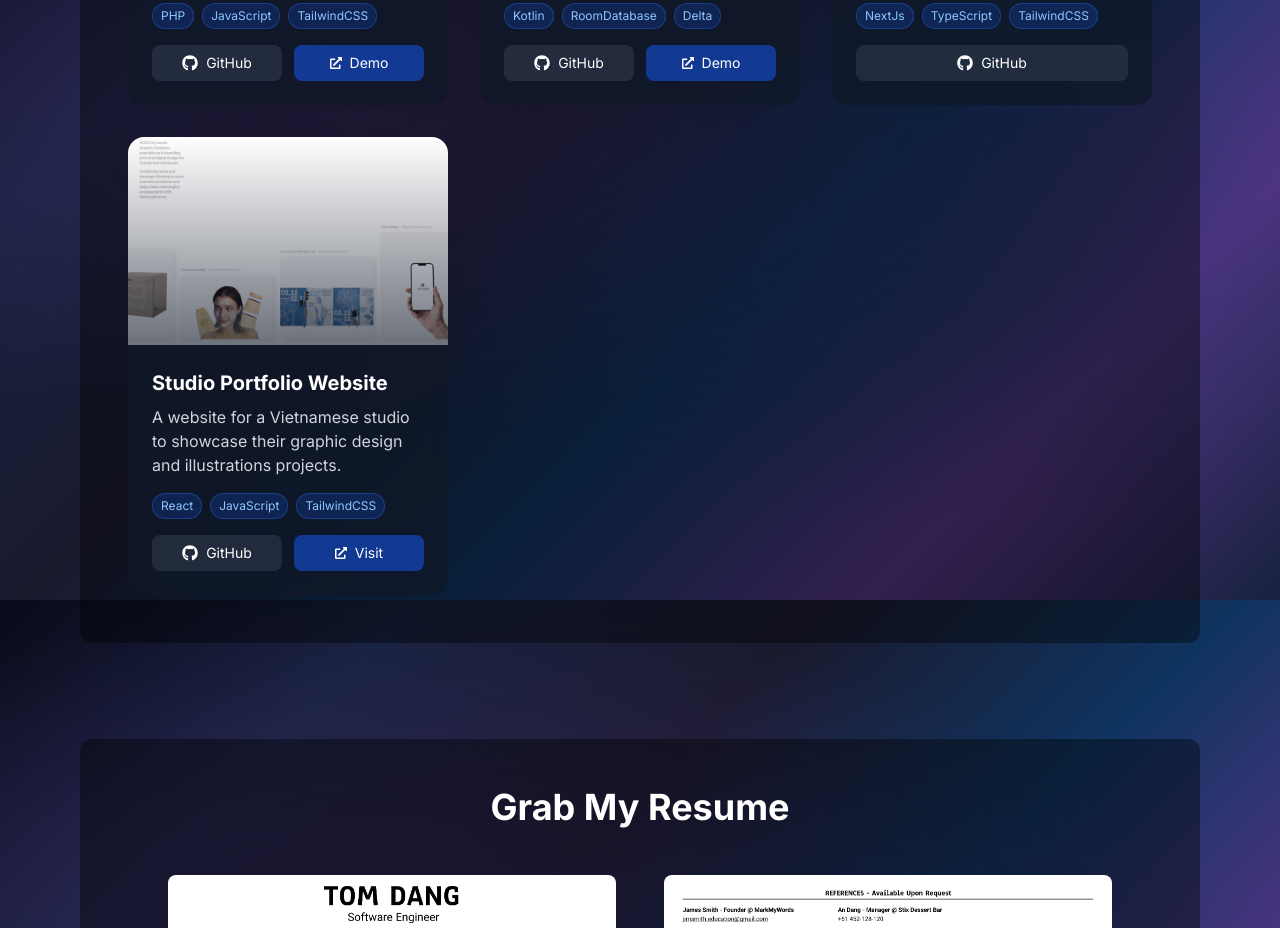
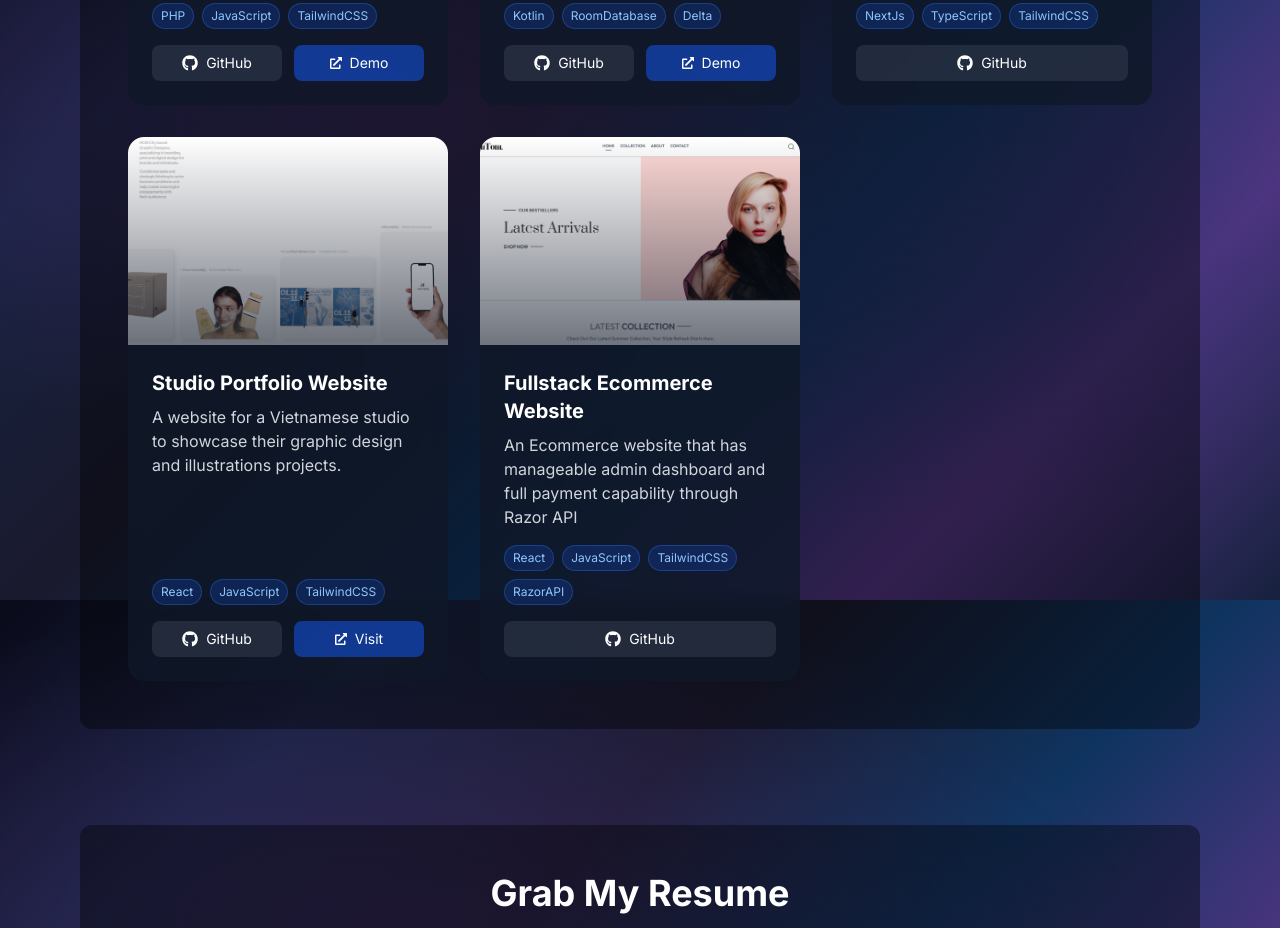
Before and after one commit to ThinhDang464/my-portfolio, a Next.js app: page / in a window 1280 px wide. Shown: the part 3400-4328 px from the top of the page. Built offline with nearby package versions, Linux system fonts and the light colour scheme.

Commit message:
update project

```diff
--- a/src/components/Projects.tsx
+++ b/src/components/Projects.tsx
@@ -78,6 +78,17 @@ const projects = [
     githubLink: "https://github.com/ThinhDang464/ivy-stu",
     liveLink: null,
     webLink: "https://ivystudio.netlify.app/",
+  },
+  {
+    id: 8,
+    title: "Fullstack Ecommerce Website",
+    description:
+      "An Ecommerce website that has manageable admin dashboard and full payment capability through Razor API",
+    image: "/cotton.png",
+    technologies: ["React", "JavaScript", "TailwindCSS", "RazorAPI"],
+    githubLink: "https://github.com/ThinhDang464/CottonTom",
+    liveLink: null,
+    webLink: null,
   },
 ];
 
```
Also changed, not shown: public/cotton.png (added).
